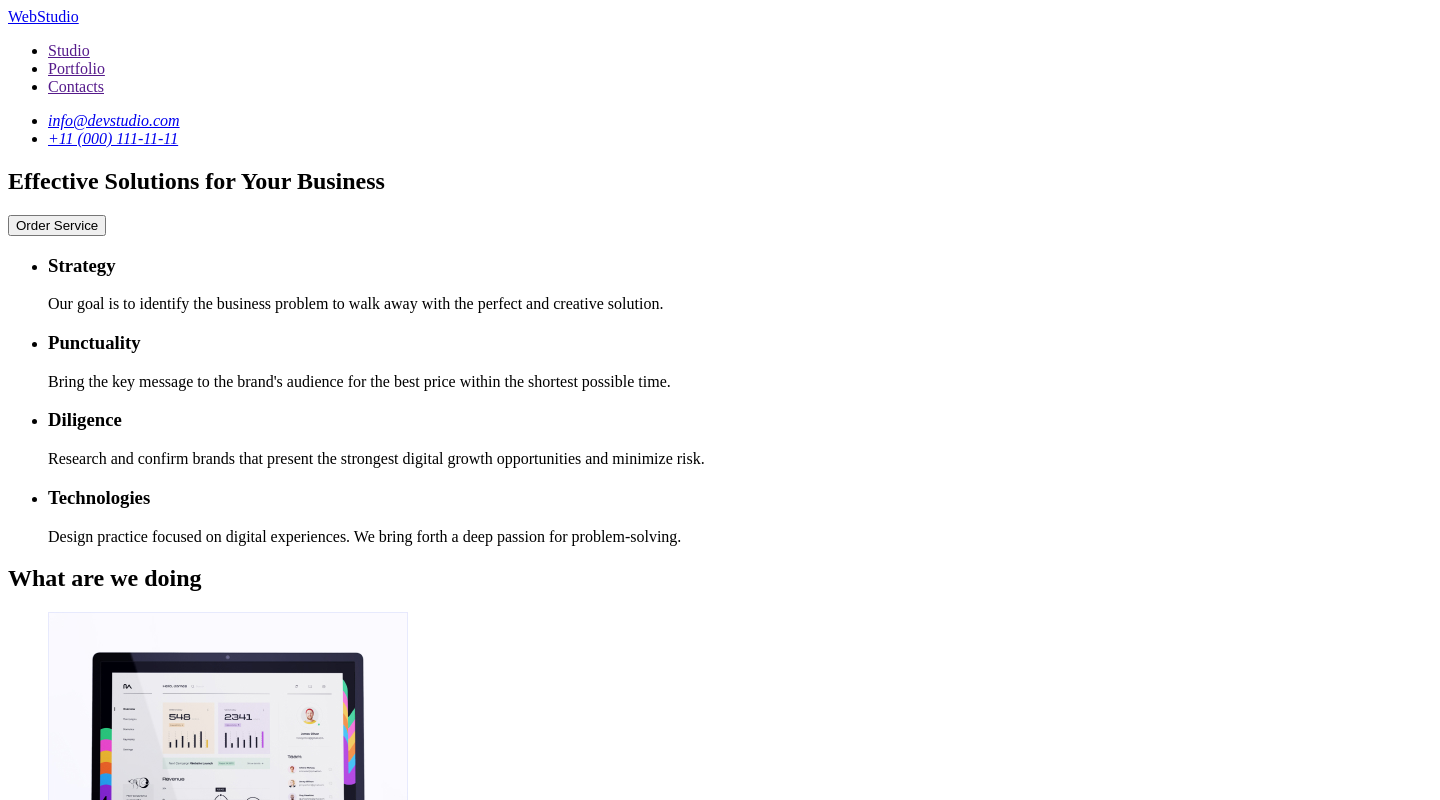
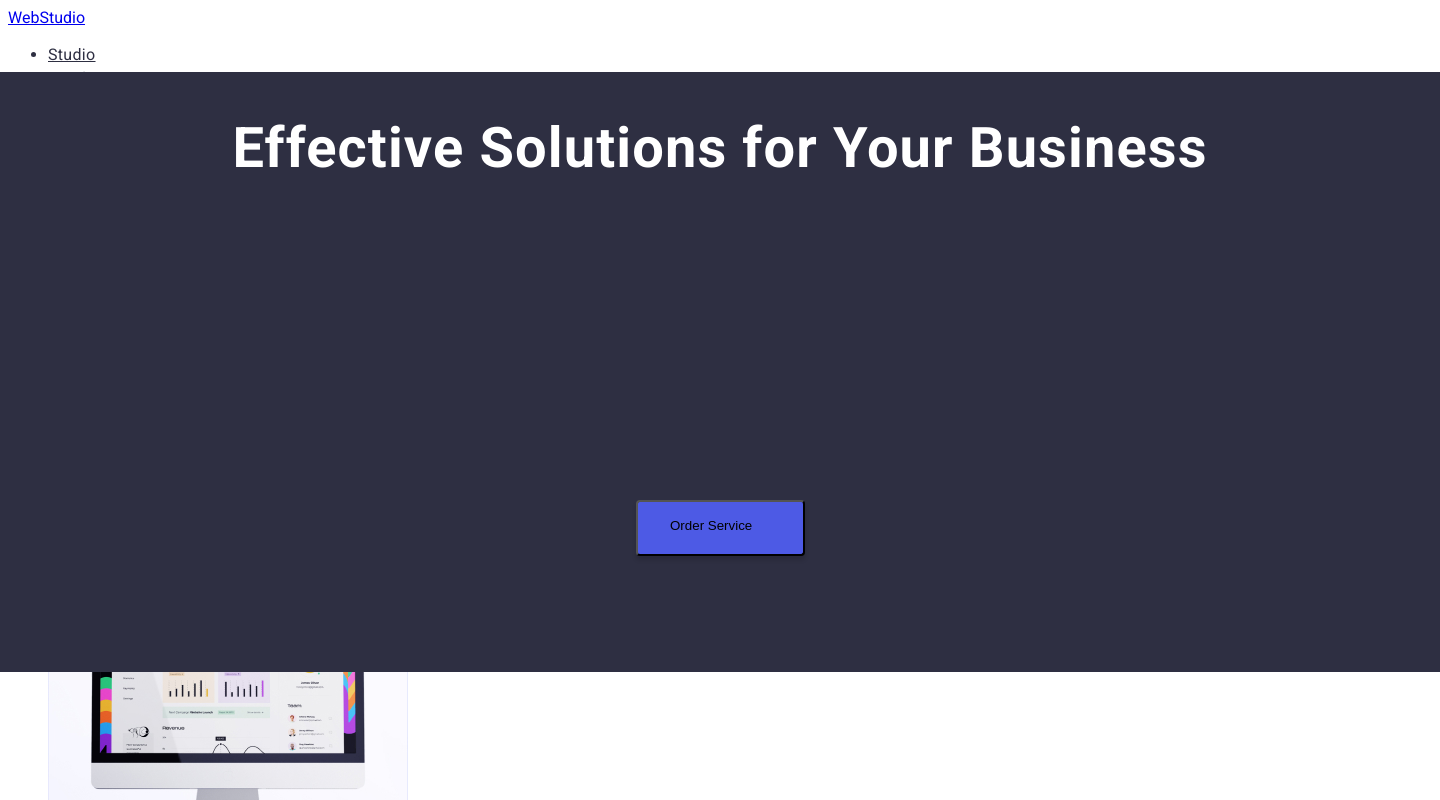
Before and after one commit to MurriNikorr/goit-markup-hw-02, a plain HTML site: page index.html in a window 1280 px wide. Shown: the top 800 px of the page, 1440 px wide, since content can reach past the window. Drawn offline with Linux system fonts and the light colour scheme.

Commit message:
зміни

```diff
--- /dev/null
+++ b/css/styles.css
@@ -0,0 +1,79 @@
+body {
+  font-family: "Roboto", sans-serif;
+}
+/* header */
+.header-navigation {
+  font-weight: 500;
+  font-size: 16px;
+  line-height: 24px;
+
+  letter-spacing: 0.02em;
+
+  color: #2e2f42;
+}
+.header-address-spt {
+  font-weight: 400;
+  font-size: 16px;
+  line-height: 24px;
+
+  letter-spacing: 0.02em;
+
+  color: #2e2f42;
+}
+
+.header-address {
+  font-weight: 400;
+  font-size: 16px;
+  line-height: 24px;
+
+  letter-spacing: 0.02em;
+
+  color: #434455;
+}
+.header-address-contact {
+  font-weight: 400;
+  font-size: 16px;
+  line-height: 24px;
+
+  letter-spacing: 0.02em;
+
+  color: #434455;
+}
+/* Section 1 */
+.section-1 {
+  position: absolute;
+  width: 1440px;
+  height: 600px;
+  left: 0px;
+  top: 72px;
+
+  background: #2e2f42;
+}
+.section-1-title {
+  font-weight: 700;
+  font-size: 56px;
+  line-height: 60px;
+
+  text-align: center;
+  letter-spacing: 0.02em;
+
+  color: #ffffff;
+}
+
+.section-1-button {
+  display: flex;
+  flex-direction: row;
+  align-items: flex-start;
+  padding: 16px 32px;
+  gap: 10px;
+
+  position: absolute;
+  width: 169px;
+  height: 56px;
+  left: 636px;
+  top: 428px;
+
+  background: #4d5ae5;
+  box-shadow: 0px 4px 4px rgba(0, 0, 0, 0.15);
+  border-radius: 4px;
+}
--- a/index.html
+++ b/index.html
@@ -5,6 +5,14 @@
     <meta http-equiv="X-UA-Compatible" content="IE=edge" />
     <meta name="viewport" content="width=device-width, initial-scale=1.0" />
     <title>WebStudio</title>
+    <link rel="preconnect" href="https://fonts.googleapis.com" />
+    <link rel="preconnect" href="https://fonts.gstatic.com" crossorigin />
+    <link
+      href="https://fonts.googleapis.com/css2?family=Montserrat:wght@400;700&family=Roboto:wght@400;500;700&display=swap"
+      rel="stylesheet"
+    />
+
+    <link rel="stylesheet" href="./css/styles.css" />
   </head>
   <body>
     <!-- HEADER -->
@@ -12,25 +20,33 @@
       <nav>
         <a href="./index.html">WebStudio</a>
 
-        <ul>
-          <li><a href="">Studio</a></li>
-          <li><a href="">Portfolio</a></li>
-          <li><a href="">Contacts</a></li>
+        <ul class="header-navigation">
+          <li><a class="header-address-spt" href="">Studio</a></li>
+          <li><a class="header-address-spt" href="">Portfolio</a></li>
+          <li><a class="header-address-spt" href="">Contacts</a></li>
         </ul>
       </nav>
       <address>
-        <ul>
-          <li><a href="mailto:info@devstudio.com">info@devstudio.com</a></li>
-          <li><a href="tel:+110001111111">+11 (000) 111-11-11</a></li>
+        <ul class="header-address">
+          <li>
+            <a class="header-address-contact" href="mailto:info@devstudio.com"
+              >info@devstudio.com</a
+            >
+          </li>
+          <li>
+            <a class="header-address-contact" href="tel:+110001111111"
+              >+11 (000) 111-11-11</a
+            >
+          </li>
         </ul>
       </address>
     </header>
 
     <main>
       <!-- Section 1 -->
-      <section>
-        <h1>Effective Solutions for Your Business</h1>
-        <button type="button">Order Service</button>
+      <section class="section-1">
+        <h1 class="section-1-title">Effective Solutions for Your Business</h1>
+        <button class="section-1-button" type="button">Order Service</button>
       </section>
 
       <!-- Section 2 -->
```
